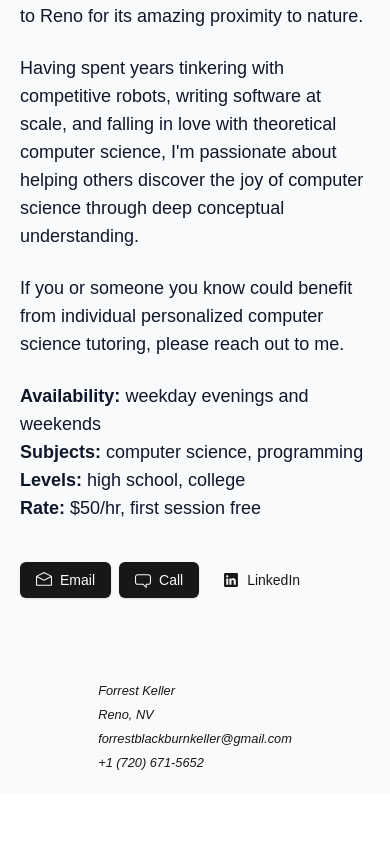
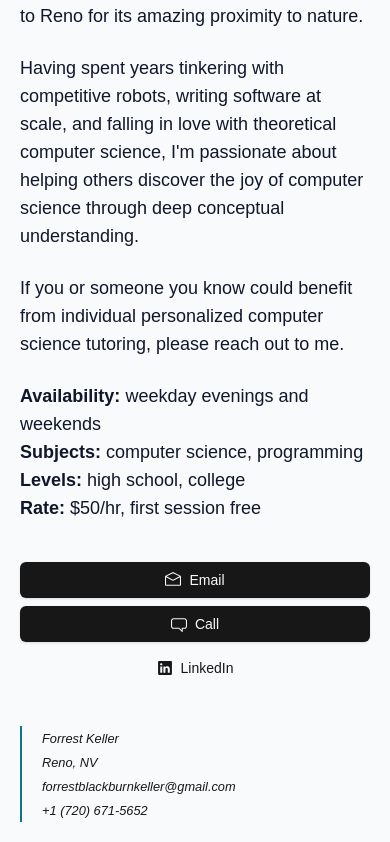
Before and after one commit to forrest-keller/tutoring-website, a Next.js app: page / in a window 390 px wide. Shown: the part 940-1782 px from the top of the page. Before the commit the page ends 1734 px from the top, so only its background shows below. Built offline with nearby package versions, Linux system fonts and the light colour scheme.

Commit message:
fix: contact layout

```diff
--- a/src/app/page.tsx
+++ b/src/app/page.tsx
@@ -75,7 +75,8 @@ export default function Home() {
               <b>Rate:</b> $50/hr, first session free
             </TypographyP>
           </div>
-          <div className="flex gap-2">
+          <div className="flex justify-center sm:justify-start">
+            <div className="flex flex-col sm:flex-row gap-2 w-full">
               <Button asChild>
                 <a href="mailto:forrestblackburnkeller@gmail.com">
                   <EnvelopeOpenIcon className="mr-2 h-4 w-4" /> Email
@@ -92,13 +93,17 @@ export default function Home() {
                 </a>
               </Button>
             </div>
-          <Separator />
-          <div className="flex justify-center">
+          </div>
+          <div className="flex gap-5">
+            <Separator
+              orientation="vertical"
+              className="border-cyan-700 border"
+            />
             <div>
               <small>
                 <i>
                   Forrest Keller
-                  <Separator orientation="vertical" />
+                  <br />
                   Reno, NV
                   <br />
                   forrestblackburnkeller@gmail.com
```
Lines whose indentation alone changed are shown as unchanged.
